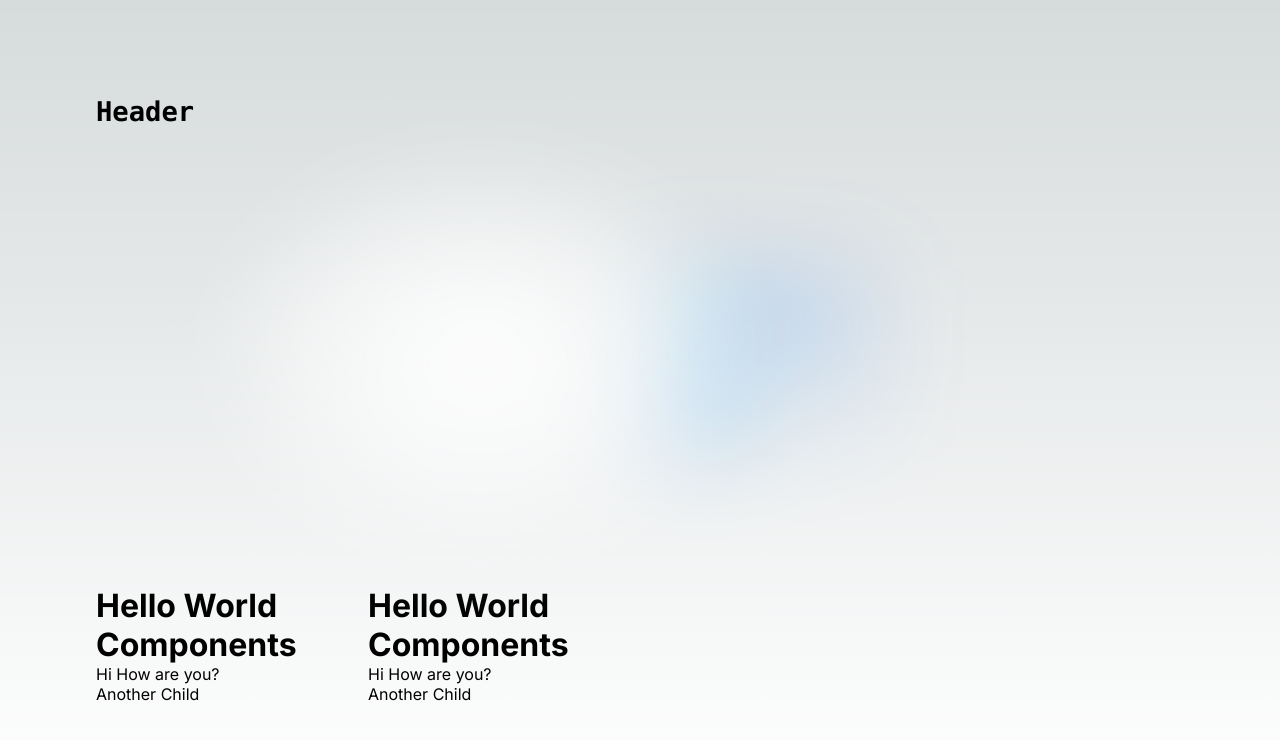
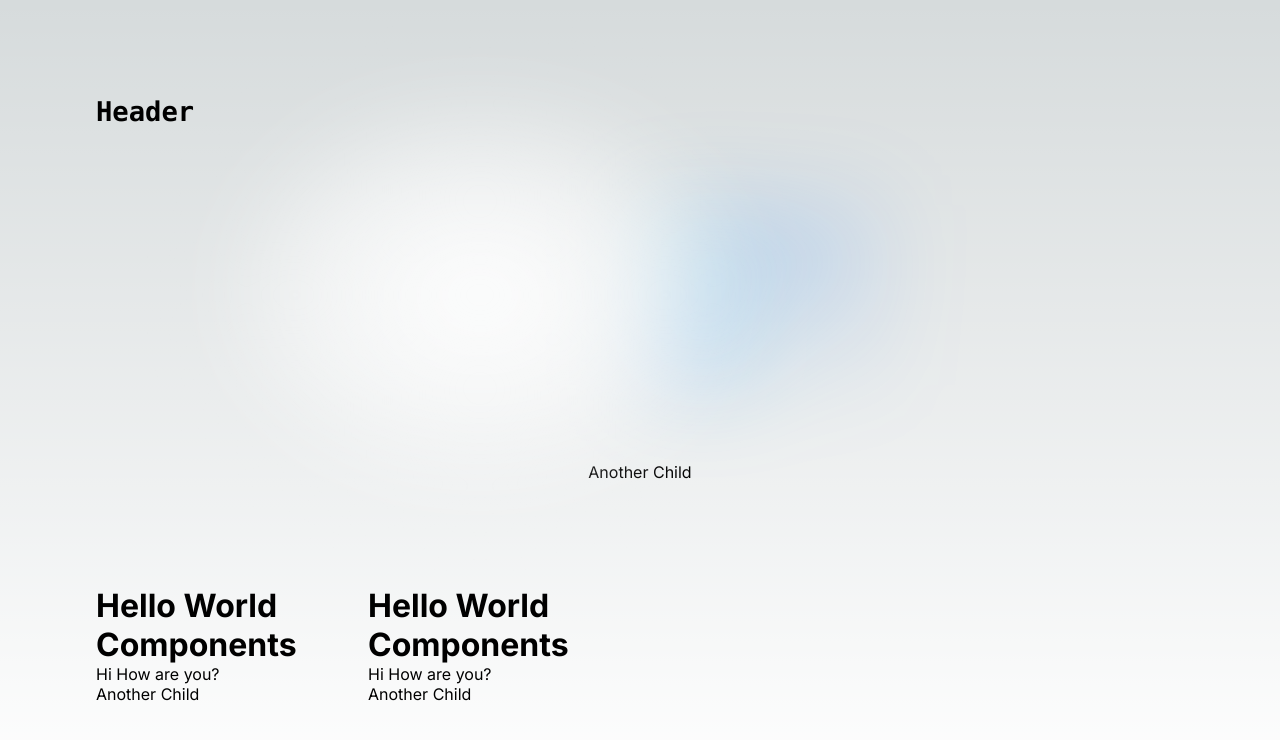
Before and after one commit to KyawThet23/React_A_day, a Next.js app: page / in a window 1280 px wide. Shown: the top 740 px of the page. Built offline with nearby package versions, Linux system fonts and the light colour scheme.

Commit message:
named import

```diff
--- a/src/app/components/HelloWorld.js
+++ b/src/app/components/HelloWorld.js
@@ -1,4 +1,4 @@
-function AnotherChild()
+export function AnotherChild()
 {
   return (<div>
     Another Child
--- a/src/app/page.js
+++ b/src/app/page.js
@@ -1,4 +1,5 @@
-import HelloWorld from "./components/HelloWorld";
+"use client"
+import HelloWorld , {AnotherChild} from "./components/HelloWorld";
 import styles from "./page.module.css";
 
 export default function Home() {
@@ -12,6 +13,8 @@ export default function Home() {
 
       </div>
 
+      <AnotherChild />
+
       <div className={styles.grid}>
         <HelloWorld />
         <HelloWorld />
```
